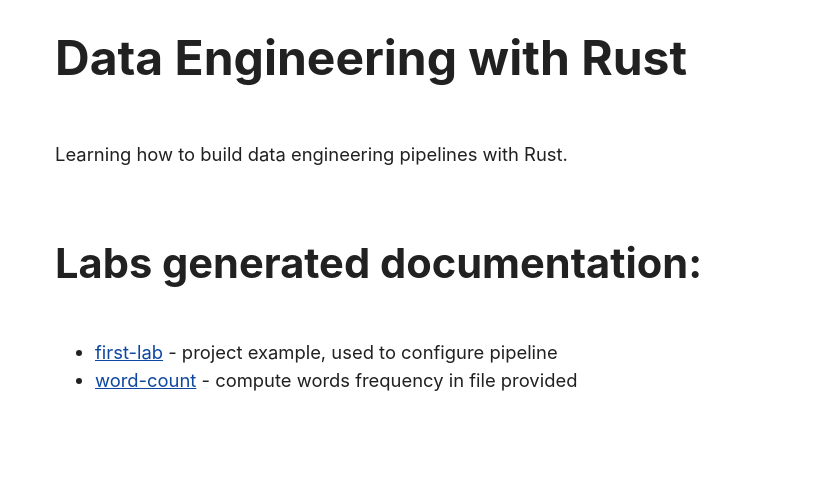
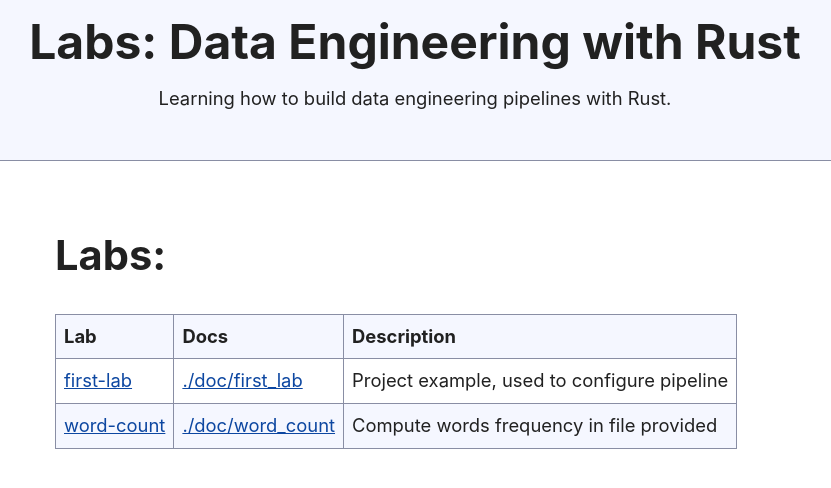
Before and after one commit to monkin/data-engineering-with-rust, a plain HTML site: page gh-pages/index.html in a window 1280 px wide. Shown: the whole page, without its empty margins (225-1056 px from the left). Drawn offline with nearby package versions, Linux system fonts and the light colour scheme.

Commit message:
Update labs list layout

```diff
--- a/gh-pages/index.html
+++ b/gh-pages/index.html
@@ -2,16 +2,37 @@
 <html lang="en">
 <head>
     <meta charset="UTF-8">
-    <title>Data Engineering with Rust</title>
+    <title>Labs: Data Engineering with Rust</title>
     <link rel="stylesheet" href="https://unpkg.com/simpledotcss/simple.min.css">
 </head>
 <body>
-    <h1>Data Engineering with Rust</h1>
-    <p>Learning how to build data engineering pipelines with Rust.</p>
-    <h2 id="labs-documentation-title">Labs generated documentation:</h2>
-    <ul aria-labelledby="labs-documentation-title">
-        <li><a href="./doc/first_lab/index.html">first-lab</a> - project example, used to configure pipeline</li>
-        <li><a href="./doc/word_count/index.html">word-count</a> - compute words frequency in file provided</li>
-    </ul>
+    <header>
+        <h1>Labs: Data Engineering with Rust</h1>
+        <p>Learning how to build data engineering pipelines with Rust.</p>
+    </header>
+    <main>
+        <h2 id="labs-documentation-title">Labs:</h2>
+        <table aria-labelledby="labs-documentation-title">
+            <thead>
+                <tr>
+                    <th>Lab</th>
+                    <th>Docs</th>
+                    <th>Description</th>
+                </tr>
+            </thead>
+            <tbody>
+                <tr>
+                    <td><a href="https://github.com/monkin/data-engineering-with-rust/tree/main/first-lab">first-lab</a></td>
+                    <td><a href="./doc/first_lab/index.html">./doc/first_lab</a></td>
+                    <td>Project example, used to configure pipeline</td>
+                </tr>
+                <tr>
+                    <td><a href="https://github.com/monkin/data-engineering-with-rust/tree/main/word-count">word-count</a></td>
+                    <td><a href="./doc/word_count/index.html">./doc/word_count</a></td>
+                    <td>Compute words frequency in file provided</td>
+                </tr>
+            </tbody>
+        </table>
+    </main>
 </body>
 </html>
```
